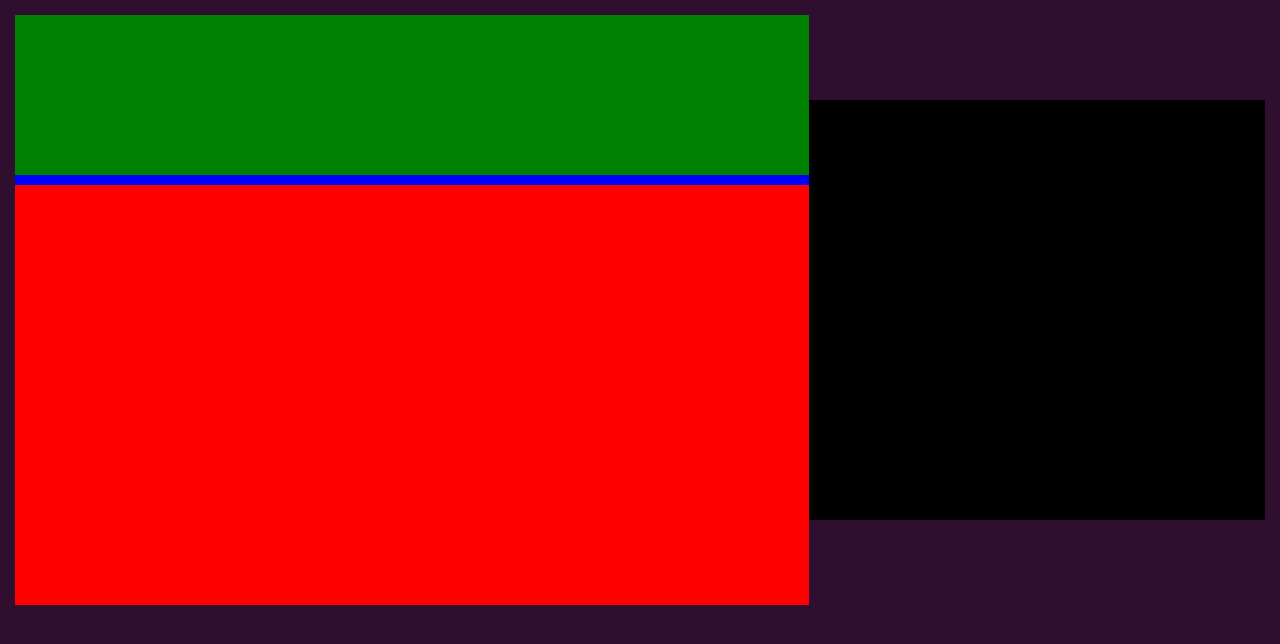
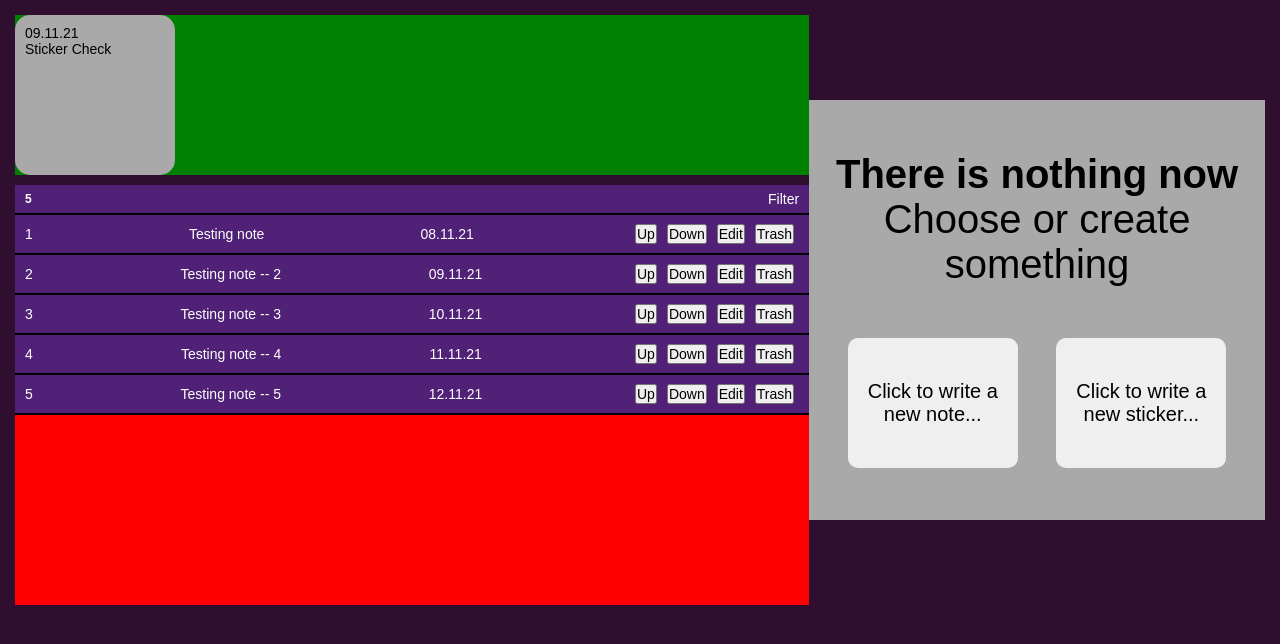
Before and after one commit to eKizim/todo-dashboard, a React app: page / in a window 1280 px wide. Shown: the top 644 px of the page. Built offline with nearby package versions, Linux system fonts and the light colour scheme.

Commit message:
Adding few interface components

```diff
--- a/main.js
+++ b/main.js
@@ -3,14 +3,14 @@ const path = require('path')
 
 function createWindow () {
   const win = new BrowserWindow({
-    width: 800,
-    height: 600,
+    width: 1600,
+    height: 800,
     webPreferences: {
       preload: path.join(__dirname, 'preload.js')
     }
   })
 
-  win.loadFile('./public/index.html')
+  win.loadFile('./dist/index.html')
 }
 
 app.whenReady().then(() => {
--- /dev/null
+++ b/src/components/Note.css
@@ -0,0 +1,21 @@
+.note_unit {
+	width: 100%;
+	height: 40px;
+	padding: 0 10px;
+
+	display: flex;
+	justify-content: space-between;
+	align-items: center;
+
+	border-bottom: 2px solid black;
+	background-color: #502177;
+	transition: .2s;
+}
+
+.note_unit:hover {
+	background-color: #683890;
+}
+
+.note_unit__buttons button {
+	margin: 0 5px;
+}
--- /dev/null
+++ b/src/components/Note.js
@@ -0,0 +1,23 @@
+import React from 'react';
+import './Note.css';
+
+export default class Note extends React.Component {
+	constructor(props) {
+		super(props);
+	}
+	render() {
+		return(
+			<div className="note_unit">
+				<p className="note_unit__id">{this.props.unitId}</p>
+				<p className="note_unit__preview">{this.props.unitPreview}</p>
+				<p className="note_unit__date">{this.props.unitDate}</p>
+				<div className="note_unit__buttons">
+					<button className="note_up__button">Up</button>
+					<button className="note_down__button">Down</button>
+					<button className="note_edit__button">Edit</button>
+					<button className="note_trash__button">Trash</button>
+				</div>
+			</div>
+		)
+	}
+}
--- /dev/null
+++ b/src/components/Sticker.css
@@ -0,0 +1,8 @@
+.sticker {
+	width: 160px;
+	height: 160px;
+	padding: 10px;
+
+	background-color: darkgrey;
+	border-radius: 15px;
+}
--- /dev/null
+++ b/src/components/Sticker.js
@@ -0,0 +1,19 @@
+import React from 'react';
+import './Sticker.css';
+
+export default class Sticker extends React.Component {
+	constructor(props) {
+		super(props);
+		this.stickerDate = this.props.stickerDate;
+		this.stickerTitle = this.props.stickerTitle;
+	}
+
+	render() {
+		return (
+			<div className="sticker">
+				<p>{this.stickerDate}</p>
+				<p>{this.stickerTitle}</p>
+			</div>
+		)
+	}
+}
--- a/src/containers/fields/Fields.css
+++ b/src/containers/fields/Fields.css
@@ -4,6 +4,4 @@
 
 	display: flex;
 	flex-direction: column;
-
-	background-color: blue;
 }
--- a/src/containers/fields/notes/Notes.css
+++ b/src/containers/fields/notes/Notes.css
@@ -3,4 +3,23 @@
 	height: 420px;
 
 	background-color: red;
+	color: white;
 }
+
+#notes_header {
+	width: 100%;
+	height: 30px;
+	padding: 0 10px;
+
+	display: flex;
+	justify-content: space-between;
+	align-items: center;
+
+	border-bottom: 2px solid black;
+	background-color: #502177;
+}
+
+#notes_header__indicator {
+	font-size: 12px;
+	font-weight: 900;
+}
--- a/src/containers/fields/notes/Notes.js
+++ b/src/containers/fields/notes/Notes.js
@@ -1,10 +1,46 @@
 import React from 'react';
+import Note from '../../../components/Note.js'
 import './Notes.css';
 
 export default class Notes extends React.Component {
+	constructor(props) {
+		super(props);
+	}
+
 	render() {
 		return(
-			<div id="notes"></div>
+			<div id="notes">
+				<NotesHeader />
+				<Note unitId="1" unitPreview="Testing note" unitDate="08.11.21" />
+				<Note unitId="2" unitPreview="Testing note -- 2" unitDate="09.11.21" />
+				<Note unitId="3" unitPreview="Testing note -- 3" unitDate="10.11.21" />
+				<Note unitId="4" unitPreview="Testing note -- 4" unitDate="11.11.21" />
+				<Note unitId="5" unitPreview="Testing note -- 5" unitDate="12.11.21" />
+			</div>
+		)
+	}
+};
+
+class NotesHeader extends React.Component {
+	constructor(props) {
+		super(props);
+		this.state = {
+			notesLength: document.getElementsByClassName('note_unit').length,
+		}
+	}
+
+	componentDidMount() {
+		this.setState({
+			notesLength: document.getElementsByClassName('note_unit').length,
+		})
+	}
+
+	render() {
+		return(
+			<div id="notes_header">
+				<p id="notes_header__indicator">{this.state.notesLength}</p>
+				<p id="notes_header__filter">Filter</p>
+			</div>
 		)
 	}
 }
--- a/src/containers/fields/stickers/Stickers.js
+++ b/src/containers/fields/stickers/Stickers.js
@@ -1,10 +1,13 @@
 import React from 'react';
+import Sticker from '../../../components/Sticker.js';
 import './Stickers.css';
 
 export default class Stickers extends React.Component {
 	render() {
 		return(
-			<div id="stickers"></div>
+			<div id="stickers">
+				<Sticker stickerTitle="Sticker Check" stickerDate="09.11.21"/>
+			</div>
 		)
 	}
 }
--- a/src/containers/reader/Reader.css
+++ b/src/containers/reader/Reader.css
@@ -1,6 +1,30 @@
-#reader {
+#reader_default {
 	width: 465px;
 	height: 420px;
 
-	background-color: black;
+	display: flex;
+	flex-direction: column;
+	justify-content: space-evenly;
+
+	background-color: darkgrey;
 }
+
+#reader_default__title h3,  #reader_default__title p {
+	font-size: 40px;
+	text-align: center;
+}
+
+#reader_default__buttons {
+	display: flex;
+	align-items: center;
+	justify-content: space-evenly;
+}
+
+#reader_default__buttons button {
+	width: 170px;
+	height: 130px;
+
+	font-size: 20px;
+	border: none;
+	border-radius: 10px;
+}
--- a/src/containers/reader/Reader.js
+++ b/src/containers/reader/Reader.js
@@ -4,7 +4,16 @@ import './Reader.css';
 export default class Reader extends React.Component {
   render() {
     return(
-      <div id="reader"></div>
+      <div id="reader_default">
+        <div id="reader_default__title">
+          <h3>There is nothing now</h3>
+          <p>Choose or create something</p>
+        </div>
+        <div id="reader_default__buttons">
+          <button id="note_starter">Click to write a new note...</button>
+          <button id="sticker_starter">Click to write a new sticker...</button>
+        </div>
+      </div>
     )
   }
 }
--- a/src/style.css
+++ b/src/style.css
@@ -2,6 +2,8 @@
 	margin: 0;
 	padding: 0;
 	box-sizing: border-box;
+	font-family: 'Ubuntu', 'Arial';
+	font-size: 14px;
 }
 
 body {
```
Also changed, not shown: 2 other files (tests, documents, lock files or other folders).
